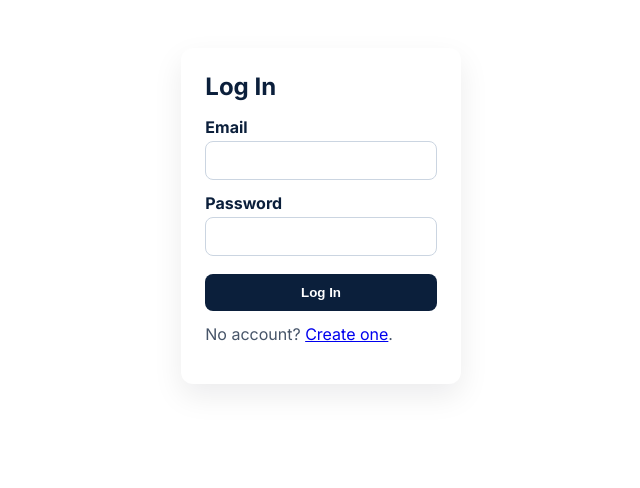
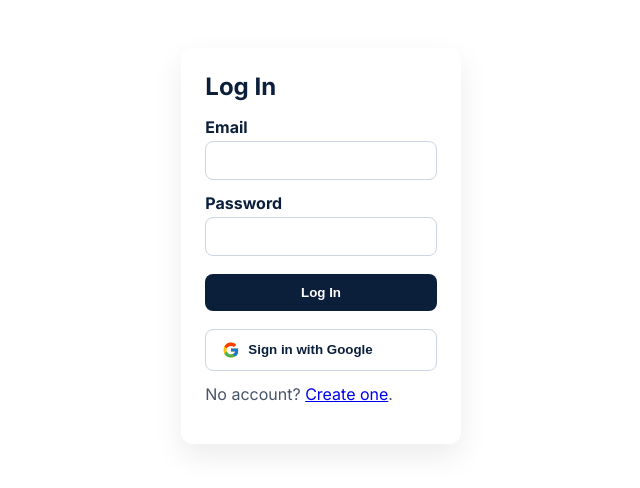
Before and after one commit to VivekRahal/tic_tac_toe_python, a Vue app in the folder frontend-vue/: page /login in a window 1280 px wide. Shown: the top 488 px of the page, without its empty margins (319-959 px from the left). Built offline with nearby package versions, Linux system fonts and the light colour scheme; no server answers.

Commit message:
Revert recent OAuth/dotenv/backend and QuickScan changes; keep Login.vue and API base utility

```diff
--- /dev/null
+++ b/frontend-vue/src/api.js
@@ -0,0 +1 @@
+export const API_BASE = import.meta.env.VITE_API_BASE || 'http://127.0.0.1:8000'
--- a/frontend-vue/src/pages/Login.vue
+++ b/frontend-vue/src/pages/Login.vue
@@ -1,6 +1,7 @@
 <script setup>
-import { ref } from 'vue'
+import { ref, onMounted } from 'vue'
 import { useRouter } from 'vue-router'
+import { API_BASE } from '../api'
 
 const router = useRouter()
 const email = ref('')
@@ -35,7 +36,39 @@ const submit = async () => {
   } finally {
     loading.value = false
   }
-  }
+}
+
+const googleSignIn = () => {
+  // Redirect to backend OAuth start; backend will send us back to /login with token
+  window.location.href = `${API_BASE}/api/auth/google/start?next=/scan`
+}
+
+onMounted(async () => {
+  try {
+    const params = new URLSearchParams(window.location.search)
+    const token = params.get('token')
+    const next = params.get('next') || '/scan'
+    if (token) {
+      localStorage.setItem('hs_token', token)
+      try {
+        const res = await fetch(`${API_BASE}/api/auth/me`, { headers: { 'Authorization': `Bearer ${token}` } })
+        const json = await res.json()
+        if (json?.ok) {
+          // Claims are not returned in response model; fall back to decode or leave user minimal
+          // For simplicity, store a minimal user entry; backend token includes name/email in claims
+          // Optionally, in future call a /profile endpoint.
+          const claims = json?.claims || null
+          if (claims && (claims.email || claims.name)) {
+            localStorage.setItem('hs_user', JSON.stringify({ email: claims.email, name: claims.name, role: claims.role || 'user' }))
+          }
+        }
+      } catch {}
+      // Clean URL and go
+      window.history.replaceState({}, document.title, window.location.pathname)
+      router.push({ path: next })
+    }
+  } catch {}
+})
 </script>
 
 <template>
@@ -46,6 +79,17 @@ const submit = async () => {
         <label>Email<input type="email" v-model="email" autocomplete="email" required /></label>
         <label>Password<input type="password" v-model="password" autocomplete="current-password" required /></label>
         <button type="submit" :disabled="loading">{{ loading ? 'Signing in…' : 'Log In' }}</button>
+        <button class="google" type="button" @click="googleSignIn">
+          <span class="gicon" aria-hidden="true">
+            <svg xmlns="http://www.w3.org/2000/svg" width="18" height="18" viewBox="0 0 48 48">
+              <path fill="#FFC107" d="M43.611 20.083H42V20H24v8h11.303C33.602 33.658 29.197 36 24 36c-6.627 0-12-5.373-12-12s5.373-12 12-12c3.059 0 5.842 1.156 7.961 3.039l5.657-5.657C33.5 6.053 28.973 4 24 4 12.954 4 4 12.954 4 24s8.954 20 20 20c10.493 0 19-8.507 19-19 0-1.262-.131-2.496-.389-3.717z"/>
+              <path fill="#FF3D00" d="M6.306 14.691l6.571 4.814C14.655 16.018 18.955 13 24 13c3.059 0 5.842 1.156 7.961 3.039l5.657-5.657C33.5 6.053 28.973 4 24 4 16.318 4 9.656 8.337 6.306 14.691z"/>
+              <path fill="#4CAF50" d="M24 44c5.113 0 9.787-1.953 13.305-5.148l-6.147-5.2C29.102 35.091 26.687 36 24 36c-5.176 0-9.571-3.317-11.156-7.946l-6.537 5.038C9.62 39.556 16.322 44 24 44z"/>
+              <path fill="#1976D2" d="M43.611 20.083H42V20H24v8h11.303c-1.088 3.087-3.293 5.652-6.147 7.148l.002-.001 6.147 5.2C37.145 41.265 43 36.5 43 27c0-1.262-.131-2.496-.389-3.717z"/>
+            </svg>
+          </span>
+          <span>Sign in with Google</span>
+        </button>
         <p v-if="error" class="error">{{ error }}</p>
         <p v-if="suggestSignup && !loading" class="muted">Don’t have an account? <router-link :to="{ name: 'signup' }">Sign up</router-link>.</p>
       </form>
@@ -63,6 +107,8 @@ form { display: grid; gap: .8rem; }
 label { display: grid; gap: .25rem; font-weight: 700; color: #0B1F3B; }
 input { padding: .6rem .7rem; border: 1px solid #cbd5e1; border-radius: 8px; font-size: 1rem; }
 button { margin-top: .3rem; padding: .7rem 1rem; border-radius: 8px; background: #0B1F3B; color: #fff; font-weight: 800; border: none; cursor: pointer; }
+.google { background: #fff; color: #0B1F3B; border: 1px solid #cbd5e1; display: inline-flex; gap: .5rem; align-items: center; }
+.gicon { display: inline-grid; place-items: center; width: 18px; height: 18px; }
 .error { color: #b91c1c; font-weight: 600; margin: .5rem 0 0; }
 .muted { color: #475569; margin-top: .8rem; }
 </style>
```
